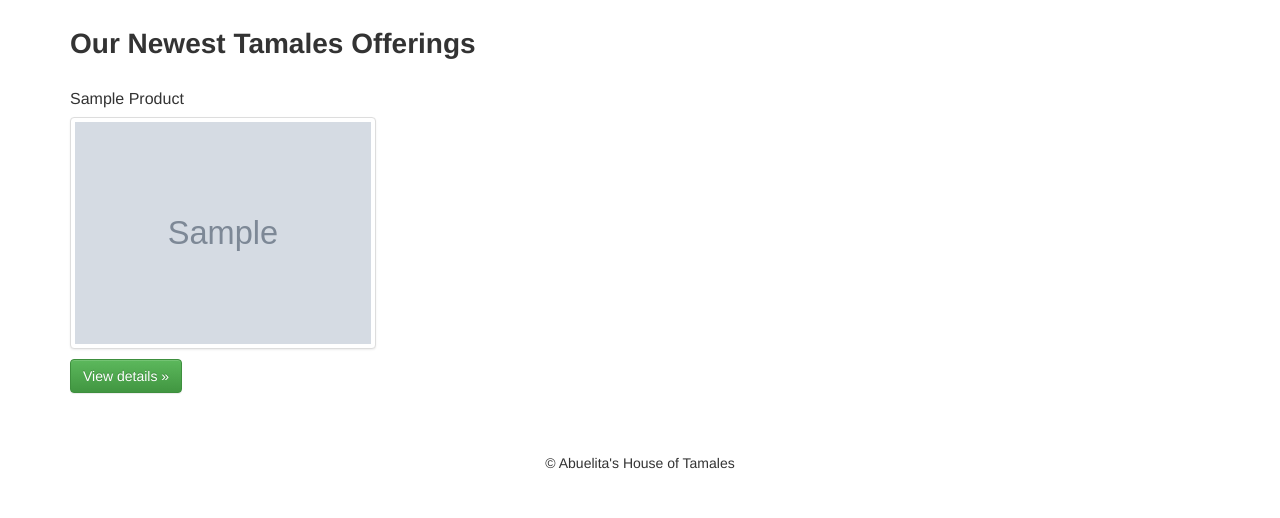
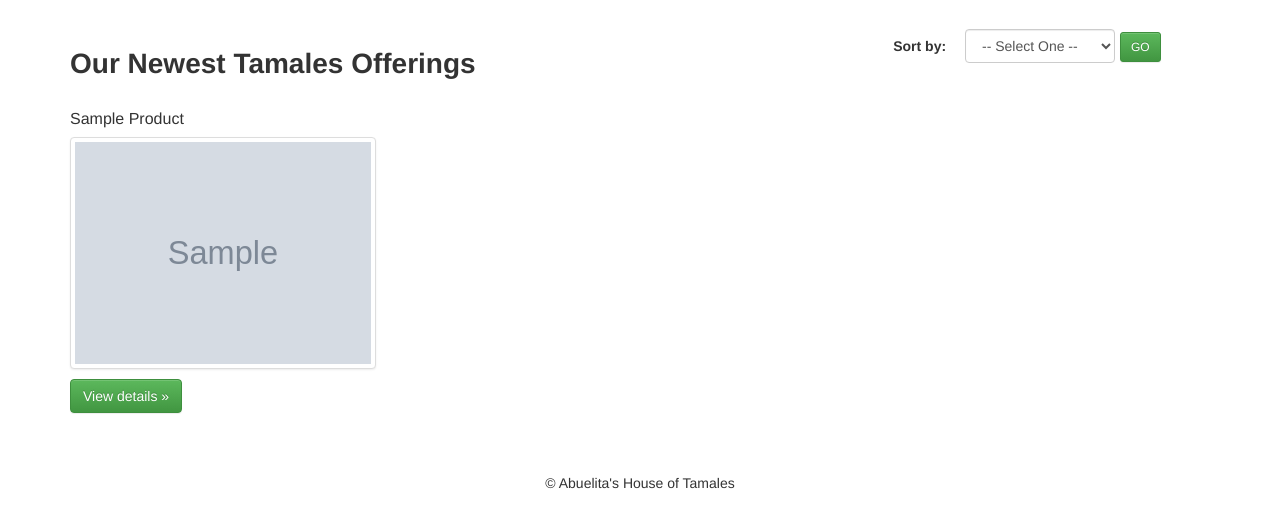
Before and after one commit to capirucho/php-shoppingcart-and-cms, a PHP site: page /home.php in a window 1280 px wide. Shown: the part 406-924 px from the top of the page. Before the commit the page ends 875 px from the top, so only its background shows below. Run offline with PHP 8.4, Linux system fonts and the light colour scheme; tables that the repository leaves empty or names only in its code hold one stand-in row (values such as "Sample post"); grey boxes marked "Sample" are stand-in pictures; a stand-in replaces the project's code that opens the database connection; some libraries are stand-ins or nearby versions.

Commit message:
fixes: categories, checkout

```diff
--- a/storefront/checkout.php
+++ b/storefront/checkout.php
@@ -279,7 +279,7 @@ create_order.php
 				price per dozen: <?php echo $dataForOrderItems->unit_price; ?><br>
 				Current amount: <strong><?php echo $dataForOrderItems->quantity; ?> dozen</strong>
 			</div>
-			<div class="col-md-6 checkout item-total pull-left">
+			<div class="col-md-6 checkout item-total pull-right">
 				<?php
 					$item_total = $dataForOrderItems->unit_price * $dataForOrderItems->quantity;
 					$item_total = number_format($item_total, 2);
--- a/storefront/header.php
+++ b/storefront/header.php
@@ -49,15 +49,16 @@ require 'shoppingcart_functions.php';
 		        <div class="navbar-collapse collapse" id="navbar">
 		          <ul class="nav navbar-nav">
 		            <li><a href="#about">Buy Tamales!</a></li>
-		            <li><a href="#contact">Contact</a></li>
 		          </ul>
 		          <ul class="nav navbar-nav navbar-right">
 		            <li>
 		            	<?php
 		            		if ( isUserLoggedIn() ) {
 								//welcome user by name and show logout option
-								echo "Hi ".$_SESSION['customer_username'];
-								echo " | <a class=\"logout\" href=\"customer_logout.php\">logout</a>";
+								echo "<div class=\"greeting\">";
+									echo "<span>Hi ".$_SESSION['customer_username']."</span> ";
+									echo "(<a class=\"logout\" href=\"customer_logout.php\">logout</a>)";
+								echo "</div>";
 							}
 							else {
 								echo "<a href=\"customer_login.php\">Sign in</a>";
--- a/storefront/home.php
+++ b/storefront/home.php
@@ -6,12 +6,15 @@ require 'header.php';
 
   //tables to query
   $products_table = "shopcart_products";
+  $category_table = "shopcart_product_category";
 
   //the queries
   $queryTheProductsTable = "select * from ".$products_table." order by date_added desc limit 6;";
+  $queryCategoryTable = "select * from ".$category_table." order by category_name asc;";
 
   //the results from the queries
   $resultsForProductsTable = $db->query($queryTheProductsTable);
+  $resultsForCategoryTable = $db->query($queryCategoryTable);
 
   //place the $resultsForCategoriesTable into an array so result set can be used more than once
   $arrayResultsForProducts = $resultsForProductsTable->fetch_all(MYSQLI_ASSOC);
@@ -69,8 +72,27 @@ require 'header.php';
         <p class="lead">Cras justo odio, dapibus ac facilisis in, egestas eget quam. Fusce dapibus, tellus ac cursus commodo, tortor mauris condimentum nibh, ut fermentum massa justo sit amet.</p>
         <p><a role="button" href="#" class="btn btn-lg btn-success">Order some today!</a></p>
       </div>
+      <div class="row">
+        <div class="col-sm-8">
+          <h1>Our Newest Tamales Offerings</h1>
+        </div>
+        <div class="col-sm-4">
+          <form class="form-horizontal sortby" method="get" action="product_categories.php">
+            <div class="form-group">
+              <label for="choose-cat" class="col-sm-4 control-label">Sort by:&nbsp;</label>
+              <select name="catId" id="choose-cat" class="form-control col-sm-8">
+                <option selected disabled> -- select one -- </option>
+                <?php while ( $data = $resultsForCategoryTable->fetch_object() ) { ?>
+                <option class="category" value="<?php echo $data->product_category_id; ?>"><?php echo $data->category_name; ?></option>
+                <?php } //end while loop ?>
+              </select>
+              <button class="btn btn-success btn-sm go">go</button>
+          </div>
 
-      <h1>Our Newest Tamales Offerings</h1>
+          </form>
+
+        </div>
+      </div>
       <?php
         if ( !empty($arrayResultsForProducts) ) {
             echo "<div class=\"row\">";
--- a/storefront/js/common.js
+++ b/storefront/js/common.js
@@ -13,4 +13,22 @@ $(document).ready(function() {
         $("#step1").addClass("hidden");
 
     });
+
+
+    $('#choose-cat').change(function(){
+        $.ajax({
+
+            type: "GET",
+            url: "product_categories.php",
+            data: 'catId=' + $('.category').val()
+            //success: function(){
+               // window.location.href = "product_categories.php"
+           // }
+
+        }); // Ajax Call
+    }); //event handler
+
+
+
+
 });
--- a/storefront/show_cart.php
+++ b/storefront/show_cart.php
@@ -80,7 +80,7 @@
 				Current amount: <strong><?php echo $data->quantity; ?> dozen</strong>
 			</div>
 
-			<div class="col-md-4 item-total pull-left">
+			<div class="col-md-4 update-qty pull-left">
 				<form action="update_cart.php" method="post">
 					<label>update quantity: </label>
 					<select name="qty">
@@ -95,11 +95,11 @@
 					<button type="submit" class="btn btn-warning btn-xs">update</button>
 				</form>
 			</div>
-			<div class="col-md-2 item-total pull-left">
+			<div class="col-md-2 delete-item pull-left">
 				<?php echo "<a href=\"delete_cart_item.php?removeItem=".$data->product_id."\">delete this item</a>"; ?>
 			</div>
 
-			<div class="col-md-2 item-total pull-right">
+			<div class="col-md-2 item-subtotal  pull-right">
 				<?php
 					$item_total = $data->price * $data->quantity;
 					$item_total = number_format($item_total, 2);
--- a/storefront/styles.css
+++ b/storefront/styles.css
@@ -30,6 +30,16 @@ th, td {
 	margin-top: 75px;
 }
 
+.greeting {
+	padding: 15px;
+}
+
+a.logout {
+	 display: inline-block !important;
+	 padding: 0 !important;
+}
+
+
 .footer {
 	margin: 50px 0 25px 0;
 	text-align: center;
@@ -48,6 +58,19 @@ th, td {
 	color: red;
 }
 
+.sortby button {
+	display: inline-block;
+}
+
+#choose-cat {
+	text-transform: capitalize;
+	width: 150px;
+}
+
+button.go {
+	margin: 3px 0 0 5px;
+	text-transform: uppercase;
+}
 
 h3.prod-title {
 	text-transform: capitalize;
@@ -111,6 +134,7 @@ section#product-detail .add-to-cart {
 .cart-item {
 	margin: 10px 0 0 0;
 	border-bottom: 1px solid gray;
+	padding: 0 0 15px 0;
 }
 
 .cart-item h3 {
@@ -133,7 +157,22 @@ section#product-detail .add-to-cart {
 }
 
 .update-qty {
-	width: 100px;
+	/* width: 100px;*/
+	text-align: left;
+	font-size: 18px;
+	font-weight: bold;
+}
+
+.delete-item {
+	text-align: left;
+	font-size: 18px;
+	font-weight: bold;
+}
+
+.item-subtotal {
+	text-align: right;
+	font-size: 18px;
+	font-weight: bold;
 }
 
 .total {
@@ -157,9 +196,7 @@ section#product-detail .add-to-cart {
 	padding-bottom: 15px;
 }
 
-.logout {
-	display: inline-block !important;
-}
+
 
 /*
 section#employees .add_employee {
```
Also changed, not shown: storefront/product_categories.php (added, +59 -0 lines).
